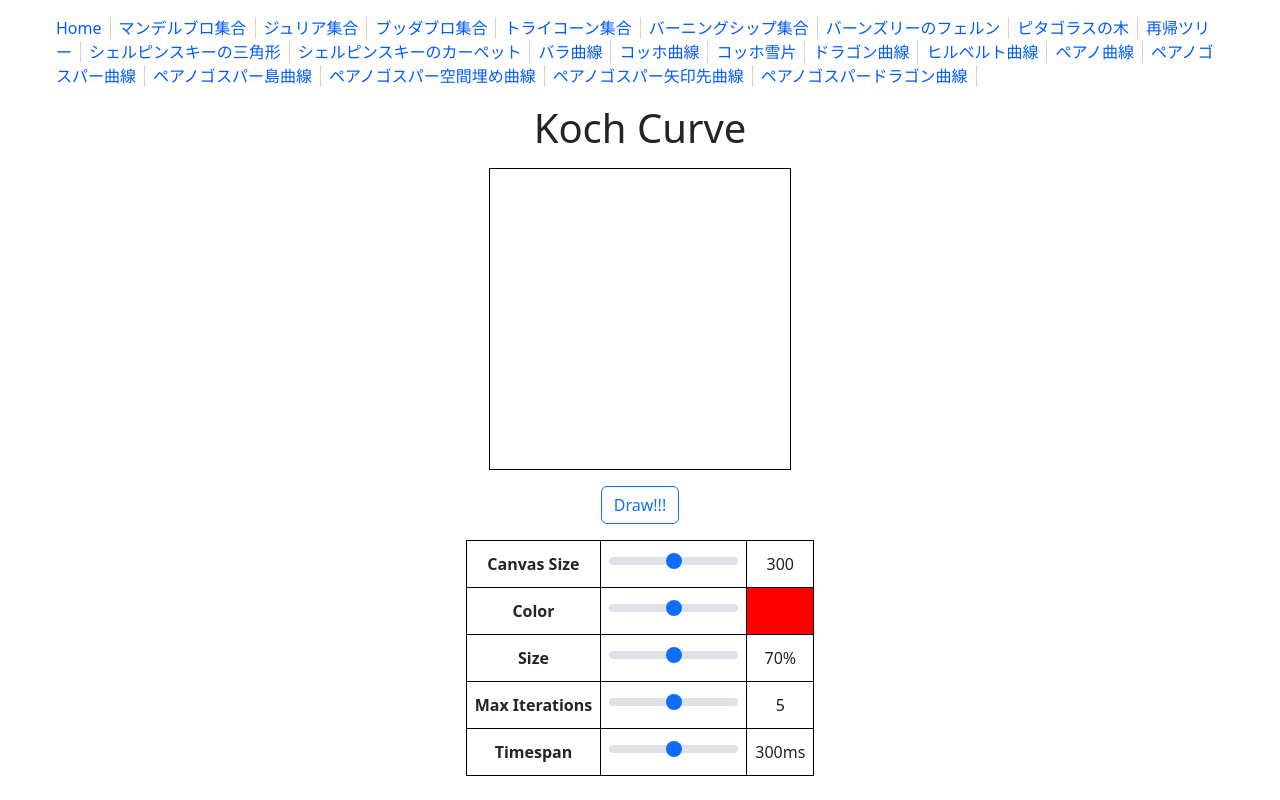
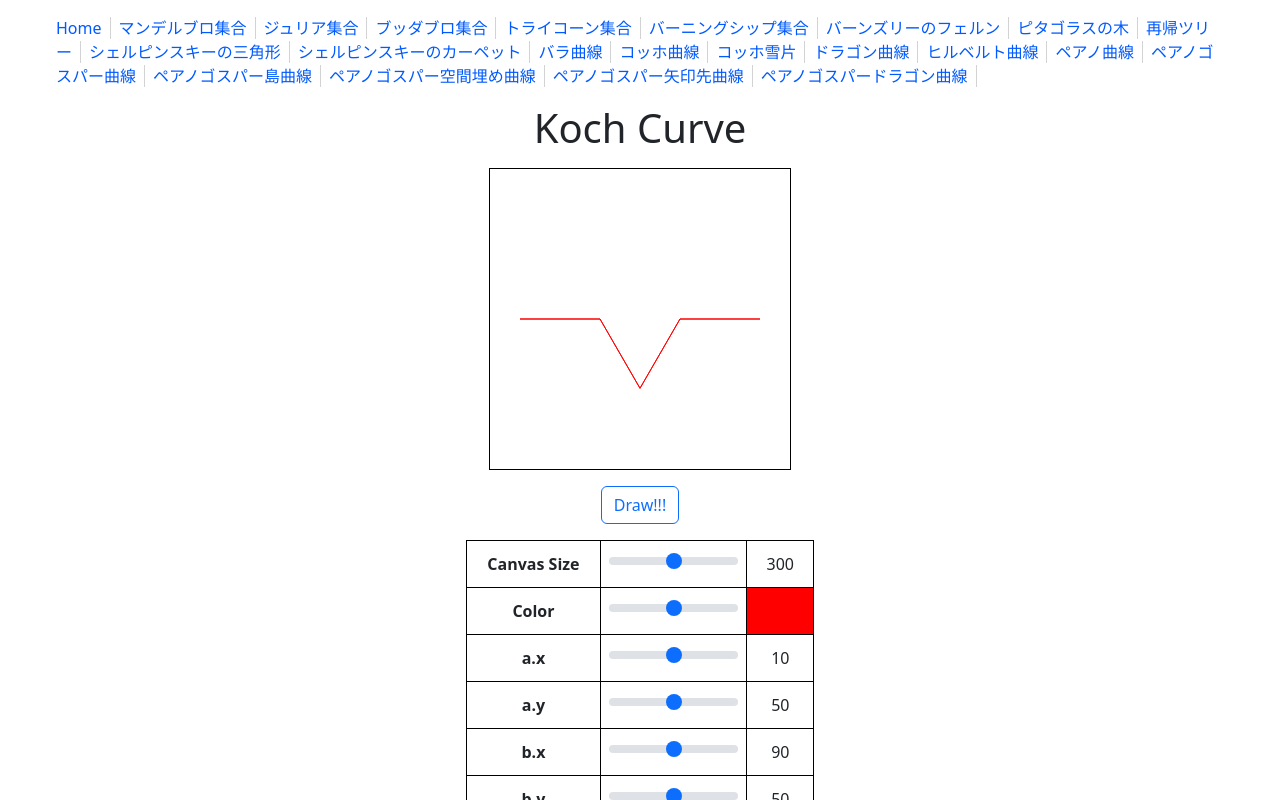
Before and after one commit to osawa-koki/fractal-drawer.ts, a Next.js app: page /koch-curve in a window 1280 px wide. Shown: the top 800 px of the page. Built offline with nearby package versions, Linux system fonts and the light colour scheme.

Commit message:
koch-curve完成した。

```diff
--- a/pages/koch-curve.tsx
+++ b/pages/koch-curve.tsx
@@ -1,6 +1,7 @@
 import React, { useRef, useState, useEffect } from 'react';
 import Button from 'react-bootstrap/Button';
 import Form from 'react-bootstrap/Form';
+import Spinner from 'react-bootstrap/Spinner';
 
 import Layout from '../components/Layout';
 import Settings from '../components/Settings';
@@ -12,10 +13,10 @@ const lock_affect_time = 100;
 
 const canvasMinSize = 100;
 const canvasMaxSize = 500;
-const sizeMin = 50;
-const sizeMax = 100;
+const rangeMin = 0;
+const rangeMax = 100;
 const maxIterationMinCount = 3;
-const maxIterationMaxCount = 15;
+const maxIterationMaxCount = 10;
 const timespanMin = 100;
 const timespanMax = 1000;
 
@@ -27,7 +28,10 @@ const KochCurve = () => {
 
   let [canvasSize, setCanvasSize] = useState(300);
   let [color, setColor] = useState(0);
-  let [triagleSize, setTriangleSize] = useState(70);
+  let [ax, setAx] = useState(10);
+  let [ay, setAy] = useState(50);
+  let [bx, setBx] = useState(90);
+  let [by, setBy] = useState(50);
   let [maxIterations, setMaxIterations] = useState(5);
   let [timespan, setTimespan] = useState(300);
   let [locked, setLocked] = useState(false);
@@ -39,7 +43,7 @@ const KochCurve = () => {
     canvas = canvasRef.current!;
     ctx = canvas.getContext('2d')!;
     Draw(false);
-  }, [canvasSize, color, triagleSize, maxIterations, timespan]);
+  }, [canvasSize, color, ax, ay, bx, by, maxIterations, timespan]);
 
   useEffect (() => {
     canvas = canvasRef.current!;
@@ -50,16 +54,69 @@ const KochCurve = () => {
     if (locked) return;
     if (execute) setLocked(true);
     await new Promise(resolve => setTimeout(resolve, lock_affect_time));
+    function DrawOnCanvas(points: coord[]) {
+      ctx.beginPath();
+      ctx.moveTo(points[0].x, points[0].y);
+      for (let i = 1; i < points.length; i++) {
+        ctx.lineTo(points[i].x, points[i].y);
+      }
+      ctx.closePath();
+      ctx.stroke();
+    }
+    function GetMiddles(a: coord, b: coord): coord[] {
+      const s: coord = {
+        x: a.x + (b.x - a.x) / divition,
+        y: a.y + (b.y - a.y) / divition,
+      };
+      const t: coord = {
+        x: a.x + (b.x - a.x) * 2 / divition,
+        y: a.y + (b.y - a.y) * 2 / divition,
+      };
+      const u: coord = {
+        x: s.x + (t.x - s.x) * Math.cos(Math.PI / 3) - (t.y - s.y) * Math.sin(Math.PI / 3),
+        y: s.y + (t.x - s.x) * Math.sin(Math.PI / 3) + (t.y - s.y) * Math.cos(Math.PI / 3),
+      };
+      return [s, t, u];
+    }
+    async function RecDraw(a: coord, b: coord, n: number) {
+      if (n <= 0) {
+        DrawOnCanvas([a, b]);
+        setLocked(false);
+        return;
+      }
+      const m = GetMiddles(a, b);
+      RecDraw(a, m[0], n - 1);
+      RecDraw(m[0], m[2], n - 1);
+      RecDraw(m[2], m[1], n - 1);
+      RecDraw(m[1], b, n - 1);
+    }
+    ctx.clearRect(0, 0, canvasSize, canvasSize);
+    ctx.strokeStyle = `hsl(${color}, 100%, 50%)`;
+    const a: coord = {
+      x: canvasSize * ax / rangeMax,
+      y: canvasSize - (canvasSize * ay / rangeMax),
+    };
+    const b: coord = {
+      x: canvasSize * bx / rangeMax,
+      y: canvasSize - (canvasSize * by / rangeMax),
+    };
+    RecDraw(a, b, execute ? maxIterations : 1);
   }
 
   return (
-    <Layout title={`${pageName} (${Settings.ProjectName})`} favicon='feature-image/sierpinski-triangle.png'>
+    <Layout title={`${pageName} (${Settings.ProjectName})`} favicon='feature-image/koch-curve.png'>
       <div id='CanvasArea'>
         <h1>{pageName}</h1>
         <canvas ref={canvasRef} width={canvasSize} height={canvasSize} />
       </div>
       <div id='button-div'>
-        <Button variant="outline-primary" onClick={() => {Draw(true)}}>Draw!!!</Button>
+        <Button variant="outline-primary" onClick={() => {Draw(true)}}>
+          {
+            locked
+            ? <><Spinner animation="grow" variant="info" size="sm" />&nbsp;Drawing...</>
+            : <>Draw!!!</>
+          }
+        </Button>
       </div>
       <table id='Settings'>
         <tbody>
@@ -74,9 +131,24 @@ const KochCurve = () => {
             <td style={{backgroundColor: `hsl(${color}, 100%, 50%)`}}></td>
           </tr>
           <tr>
-            <th>Size</th>
-            <td><Form.Range min={sizeMin} max={sizeMax} onInput={(e) => {setTriangleSize(parseInt((e.target as HTMLInputElement).value))}} /></td>
-            <td>{triagleSize}%</td>
+            <th>a.x</th>
+            <td><Form.Range min={rangeMin} max={rangeMax} onInput={(e) => {setAx(parseInt((e.target as HTMLInputElement).value))}} /></td>
+            <td>{ax}</td>
+          </tr>
+          <tr>
+            <th>a.y</th>
+            <td><Form.Range min={rangeMin} max={rangeMax} onInput={(e) => {setAy(parseInt((e.target as HTMLInputElement).value))}} /></td>
+            <td>{ay}</td>
+          </tr>
+          <tr>
+            <th>b.x</th>
+            <td><Form.Range min={rangeMin} max={rangeMax} onInput={(e) => {setBx(parseInt((e.target as HTMLInputElement).value))}} /></td>
+            <td>{bx}</td>
+          </tr>
+          <tr>
+            <th>b.y</th>
+            <td><Form.Range min={rangeMin} max={rangeMax} onInput={(e) => {setBy(parseInt((e.target as HTMLInputElement).value))}} /></td>
+            <td>{by}</td>
           </tr>
           <tr>
             <th>Max Iterations</th>
```
Also changed, not shown: public/feature-image/koch-curve.png (added).
